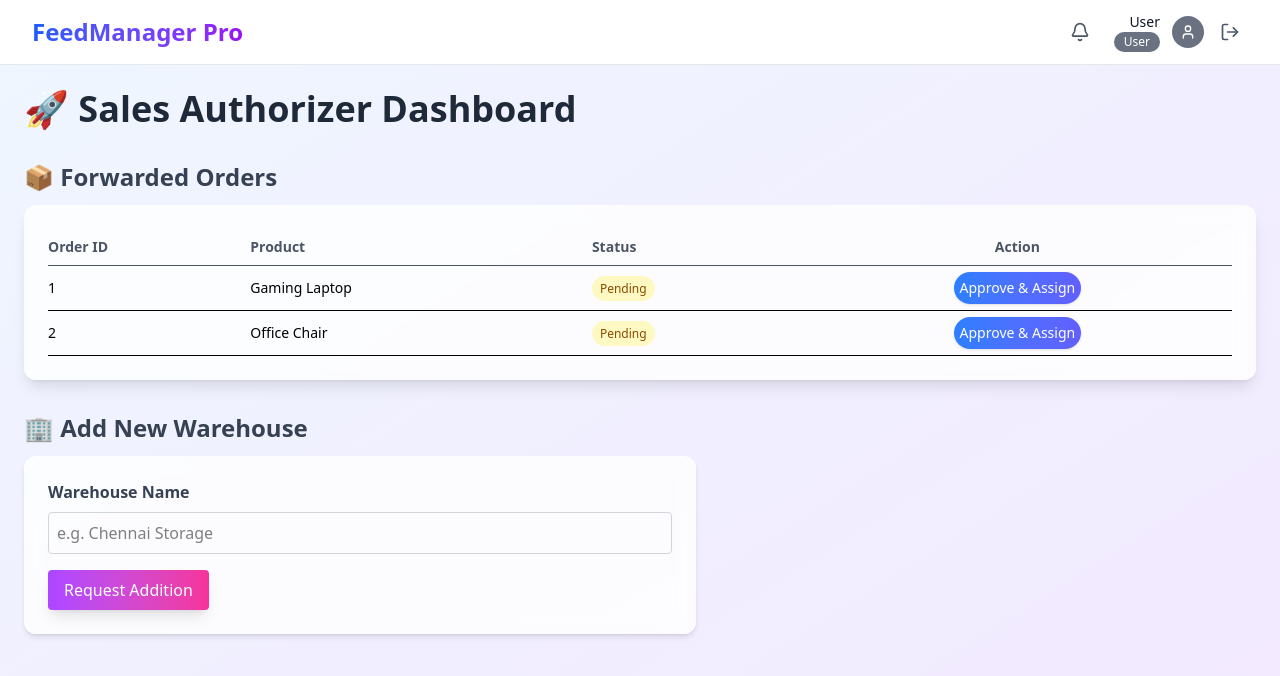
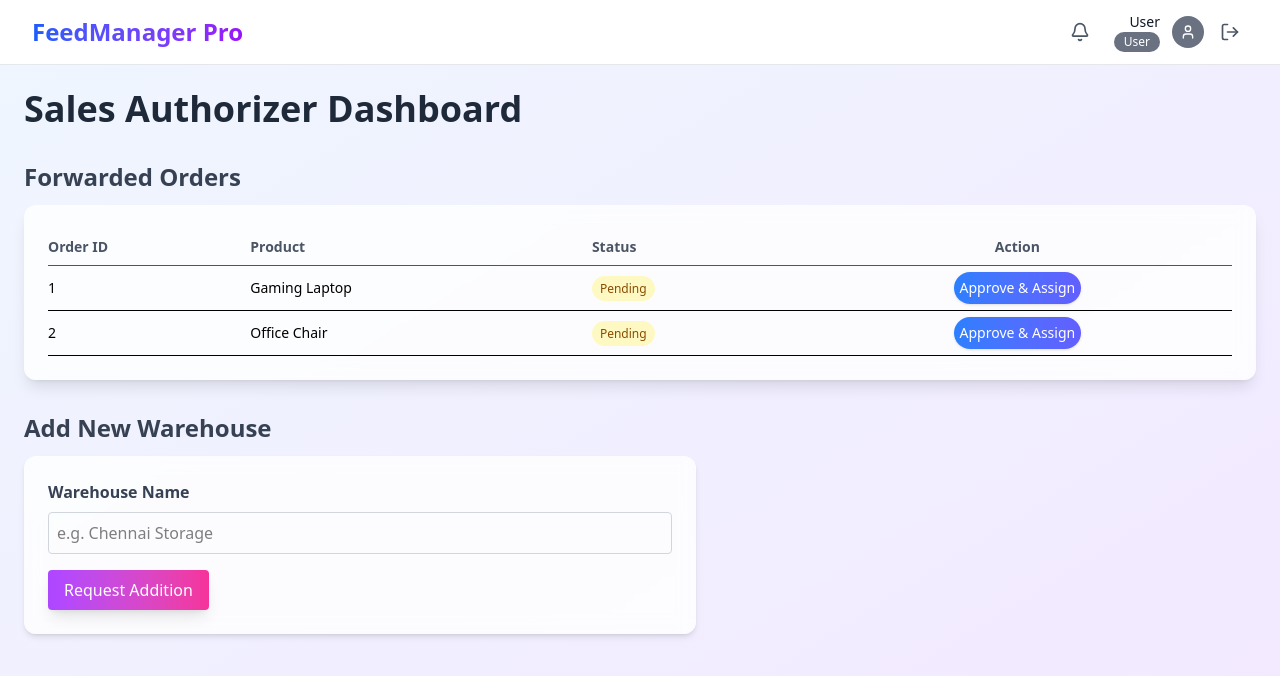
Before and after one commit to Yawi-1/Feed_Frontend, a React (Vite) app: page /sales_authorizer in a window 1280 px wide. Shown: the top 676 px of the page. Built offline with nearby package versions, Linux system fonts and the light colour scheme.

Commit message:
Update SalesAuthorizer.jsx

```diff
--- a/src/components/SalesAuthorizer/SalesAuthorizer.jsx
+++ b/src/components/SalesAuthorizer/SalesAuthorizer.jsx
@@ -7,19 +7,19 @@ const SalesAuthorizer = () => {
     <div className="min-h-screen bg-gradient-to-br from-blue-50 to-purple-100 p-4 sm:p-6">
       <div className="max-w-7xl mx-auto space-y-8">
         <h1 className="text-3xl sm:text-4xl font-bold text-gray-800">
-          🚀 Sales Authorizer Dashboard
+        Sales Authorizer Dashboard
         </h1>
 
         <section>
           <h2 className="text-xl sm:text-2xl font-semibold mb-3 text-gray-700">
-            📦 Forwarded Orders
+          Forwarded Orders
           </h2>
           <OrderList />
         </section>
 
         <section>
           <h2 className="text-xl sm:text-2xl font-semibold mb-3 text-gray-700">
-            🏢 Add New Warehouse
+            Add New Warehouse
           </h2>
           <WarehouseForm />
         </section>
```
